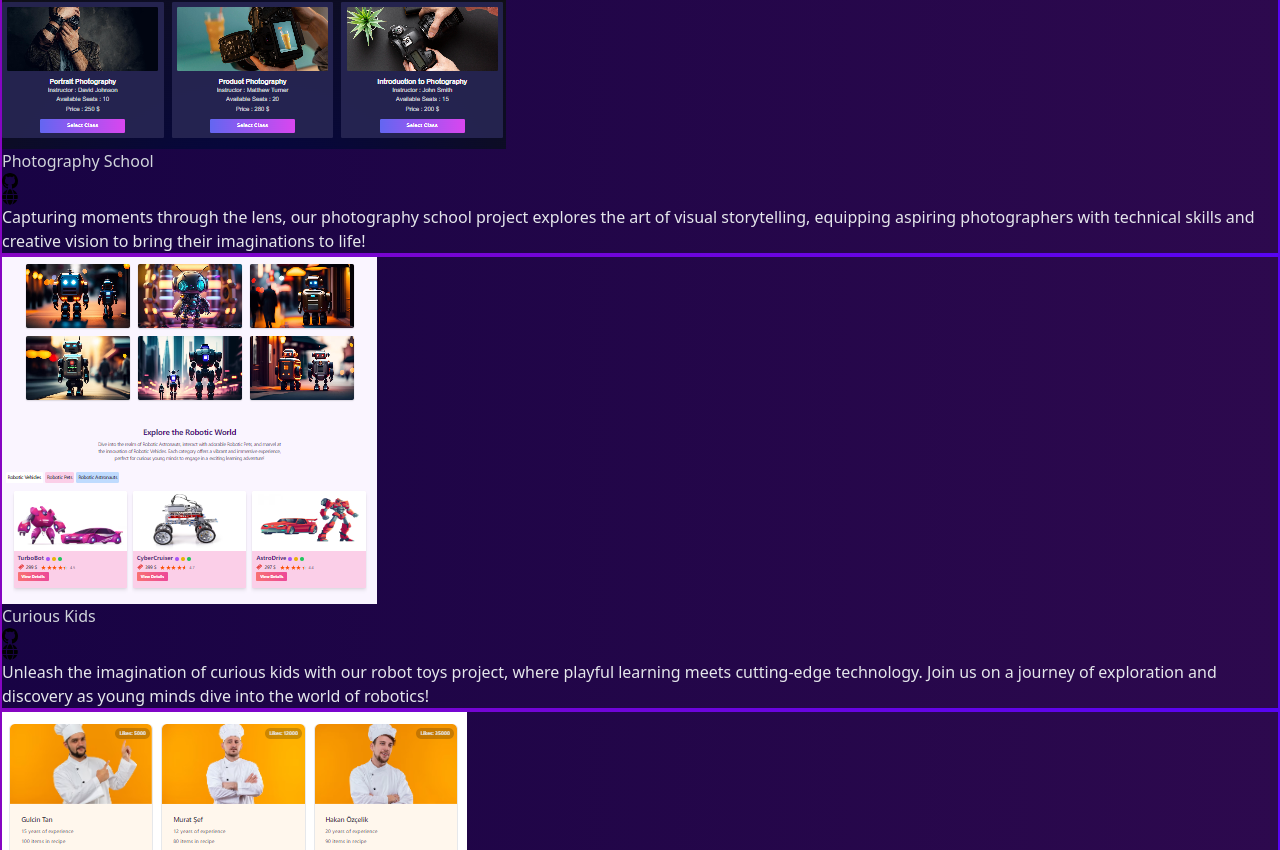
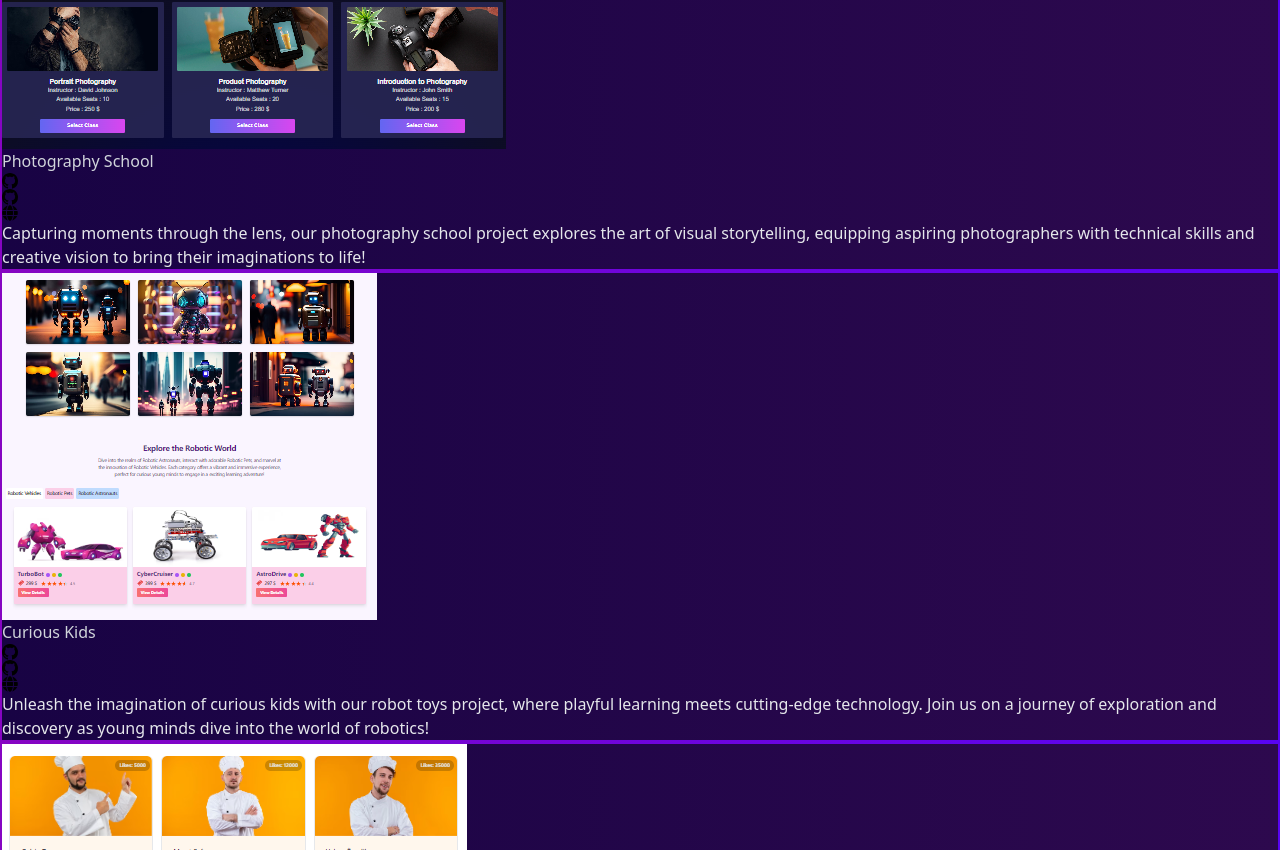
Before and after one commit to hbashar434/my-portfolio, a React (Vite) app: page / in a window 1280 px wide. Shown: the part 7990-8840 px from the top of the page. Built offline with nearby package versions, Linux system fonts and the light colour scheme.

Commit message:
added server site repo

```diff
--- a/src/components/Banner/LeftBanner.jsx
+++ b/src/components/Banner/LeftBanner.jsx
@@ -8,7 +8,7 @@ const LeftBanner = () => {
     const filePath = "/public/resume.pdf";
     const link = document.createElement("a");
     link.href = filePath;
-    link.download = "Habibul Bashar - Resume.pdf";
+    link.download = "Habibul Bashar - Resume";
     link.click();
   };
 
--- a/src/components/Projects/Projects.jsx
+++ b/src/components/Projects/Projects.jsx
@@ -6,10 +6,7 @@ import project2 from "../../assets/projects/curiousKids.png";
 import project3 from "../../assets/projects/chef.png";
 const Projects = () => {
   return (
-    <section
-      id="projects"
-      className="w-full px-4 py-20"
-    >
+    <section id="projects" className="w-full px-4 py-20">
       <Title
         title="VISIT MY PROJECTS AND KEEP YOUR FEEDBACK"
         des="My Projects."
@@ -20,21 +17,28 @@ const Projects = () => {
           title="Photography School"
           des="Capturing moments through the lens, our photography school project explores the art of visual storytelling, equipping aspiring photographers with technical skills and creative vision to bring their imaginations to life!"
           src={project1}
-          githubUrl={"https://github.com/hbashar434/photography-school-client"}
+          githubUrlClient={
+            "https://github.com/hbashar434/photography-school-client"
+          }
+          githubUrlServer={
+            "https://github.com/hbashar434/photography-school-server"
+          }
           projectUrl={"https://photography-school-61da5.web.app/"}
         />
         <ProjectsCard
           title="Curious Kids"
           des="Unleash the imagination of curious kids with our robot toys project, where playful learning meets cutting-edge technology. Join us on a journey of exploration and discovery as young minds dive into the world of robotics!"
           src={project2}
-          githubUrl={"https://github.com/hbashar434/curious-kids-client"}
+          githubUrlClient={"https://github.com/hbashar434/curious-kids-client"}
+          githubUrlServer={"https://github.com/hbashar434/curious-kids-server"}
           projectUrl={"https://curious-kids-e1b3e.web.app/"}
         />
         <ProjectsCard
           title="Chef Recipes"
           des="Delight your taste buds on our chef recipe site, where culinary enthusiasts discover a world of gourmet inspiration, elevating their cooking skills with a collection of top chef-crafted recipes and tantalizing flavors!"
           src={project3}
-          githubUrl={"https://github.com/hbashar434/chef-recipe-client"}
+          githubUrlClient={"https://github.com/hbashar434/chef-recipe-client"}
+          githubUrlServer={"https://github.com/hbashar434/chef-recipe-server"}
           projectUrl={"https://chef-recipes-b1dd7.web.app/"}
         />
       </div>
--- a/src/components/Projects/ProjectsCard.jsx
+++ b/src/components/Projects/ProjectsCard.jsx
@@ -2,7 +2,14 @@ import React from "react";
 import { BsGithub } from "react-icons/bs";
 import { FaGlobe } from "react-icons/fa";
 
-const ProjectsCard = ({ title, des, src, githubUrl, projectUrl }) => {
+const ProjectsCard = ({
+  title,
+  des,
+  src,
+  githubUrlClient,
+  githubUrlServer,
+  projectUrl,
+}) => {
   return (
     <div className="gradient-border">
       <div className="w-full p-4 xl:px-6 h-auto xl:py-8 flex flex-col violet-gradient group hover:bg-gradient-to-b hover:from-gray-900 hover:gray-900 transition-colors duration-1000">
@@ -20,13 +27,26 @@ const ProjectsCard = ({ title, des, src, githubUrl, projectUrl }) => {
                 {title}
               </h3>
               <div className="flex gap-2">
-                <a href={githubUrl} target="_blank" rel="noopener noreferrer">
-                  <span className="text-lg w-10 h-10 rounded-full bg-black inline-flex justify-center items-center text-gray-400 hover:text-purple-900 duration-300 cursor-pointer">
+                <a
+                  href={githubUrlClient}
+                  target="_blank"
+                  rel="noopener noreferrer"
+                >
+                  <span className="text-lg w-8 h-8 rounded-full bg-black inline-flex justify-center items-center text-gray-400 hover:text-purple-900 duration-300 cursor-pointer">
+                    <BsGithub />
+                  </span>
+                </a>
+                <a
+                  href={githubUrlServer}
+                  target="_blank"
+                  rel="noopener noreferrer"
+                >
+                  <span className="text-lg w-8 h-8 rounded-full bg-black inline-flex justify-center items-center text-gray-400 hover:text-purple-900 duration-300 cursor-pointer">
                     <BsGithub />
                   </span>
                 </a>
                 <a href={projectUrl} target="_blank" rel="noopener noreferrer">
-                  <span className="text-lg w-10 h-10 rounded-full bg-black inline-flex justify-center items-center text-gray-400 hover:text-blue-900 duration-300 cursor-pointer">
+                  <span className="text-lg w-8 h-8 rounded-full bg-black inline-flex justify-center items-center text-gray-400 hover:text-blue-900 duration-300 cursor-pointer">
                     <FaGlobe />
                   </span>
                 </a>
```
Also changed, not shown: 1 other file (tests, documents, lock files or other folders).
